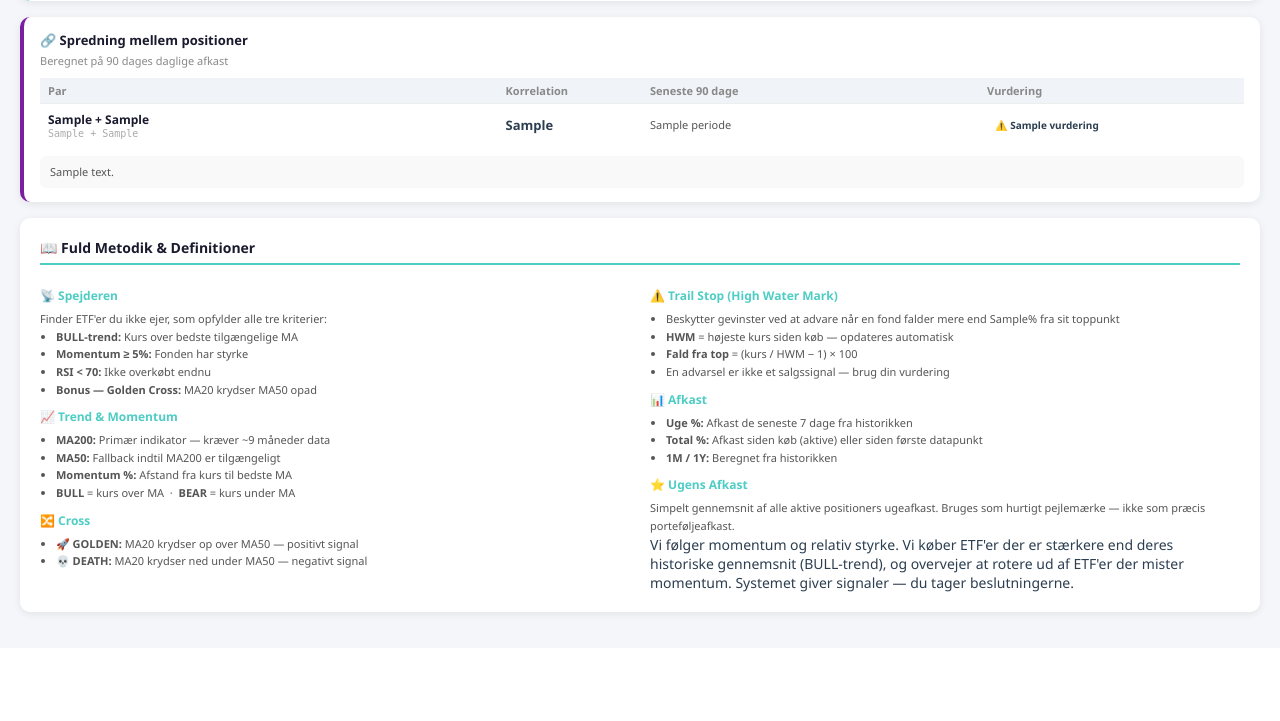
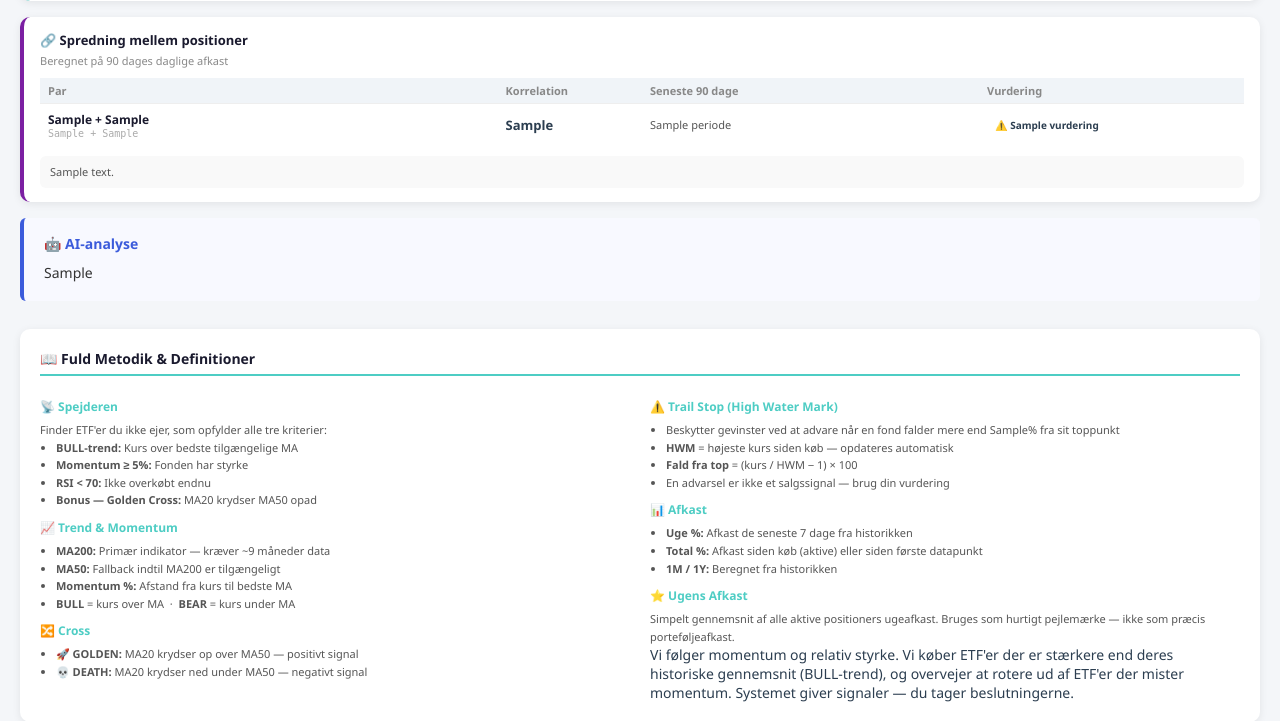
Before and after one commit to Alf4444/TrendAgent, a Python web app: template templates/etf_weekly.html.j2 in a window 1280 px wide. Shown: the part 1937-2658 px from the top of the page. Before the commit the page ends 2557 px from the top, so only its background shows below. Run offline with Jinja, Linux system fonts and the light colour scheme; the template is opened without the code that fills it: most values are stand-ins (such as "Sample title", 1, 10 or a date in 2020).

Commit message:
Update etf_weekly.html.j2

```diff
--- a/templates/etf_weekly.html.j2
+++ b/templates/etf_weekly.html.j2
@@ -142,6 +142,26 @@
     .corr-good  .corr-badge { background: #e8f5e9; color: #1e8e3e; }
     .corr-summary { font-size: 11px; color: #555; background: #f9f9f9; border-radius: 6px;
                     padding: 8px 10px; margin-top: 10px; line-height: 1.5; }
+
+    /* AI-analyse sektion */
+    .ai-analyse {
+      margin: 0 0 28px 0;
+      padding: 16px 20px;
+      background: var(--card-bg, #f8f9ff);
+      border-left: 4px solid #3b5bdb;
+      border-radius: 6px;
+    }
+    .ai-analyse-header {
+      font-weight: 700;
+      color: #3b5bdb;
+      margin-bottom: 8px;
+      font-size: 14px;
+    }
+    .ai-analyse-tekst {
+      font-size: 14px;
+      line-height: 1.7;
+      color: var(--text, #333);
+    }
   </style>
 </head>
 <body>
@@ -554,6 +574,14 @@
   </div>
   {% endif %}
 
+  <!-- AI-ANALYSE -->
+  {% if ai_analyse %}
+  <div class="ai-analyse">
+    <div class="ai-analyse-header">🤖 AI-analyse</div>
+    <div class="ai-analyse-tekst">{{ ai_analyse | safe }}</div>
+  </div>
+  {% endif %}
+
   <!-- METODIK -->
   <div class="metodik">
     <h3>📖 Fuld Metodik & Definitioner</h3>
```
